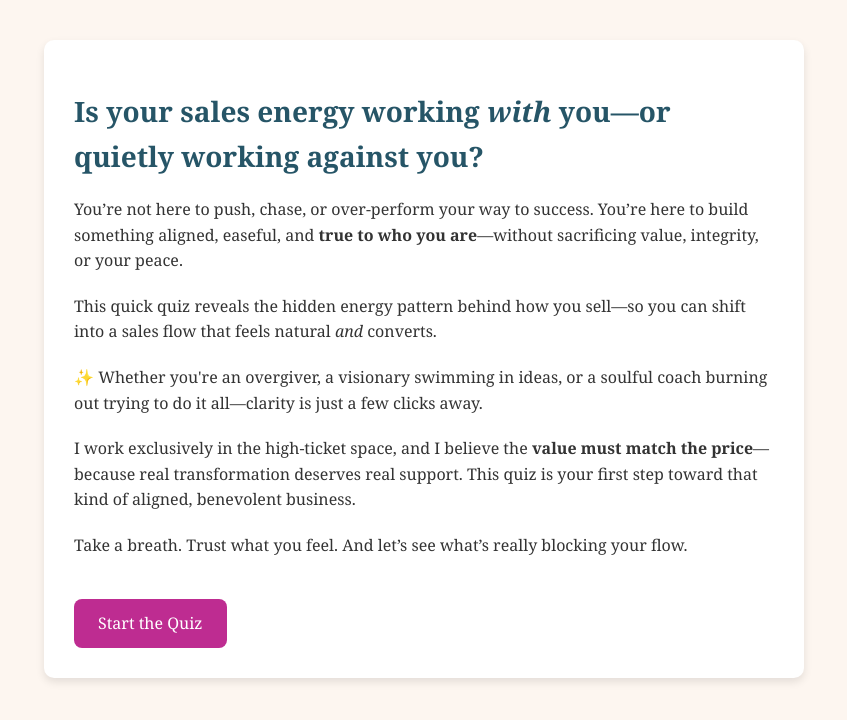
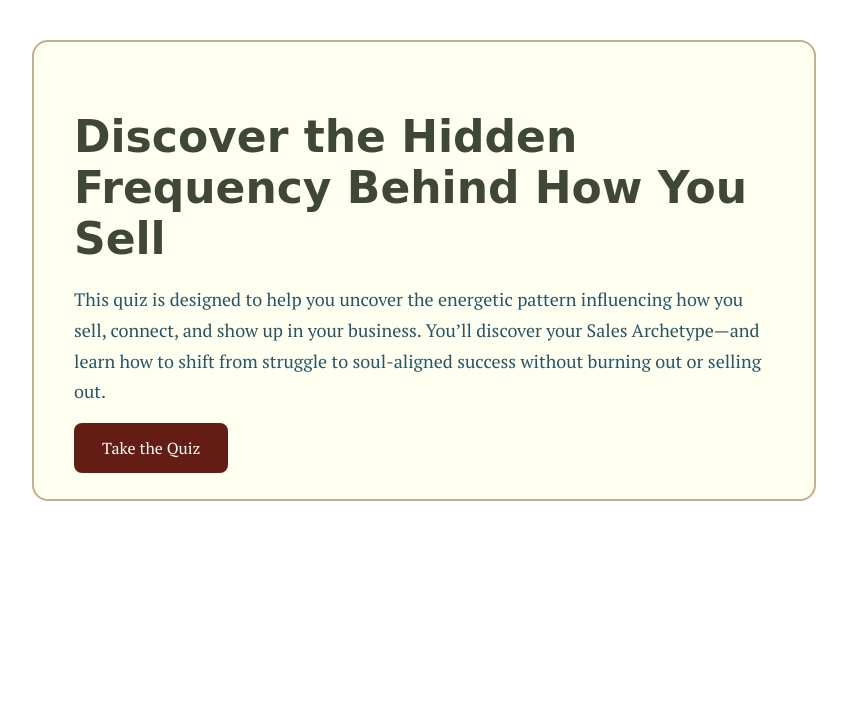
Before and after one commit to mocolatte/authentic-sales-quiz, a plain HTML site: page index.html in a window 1280 px wide. Shown: the whole page, without its empty margins (216-1063 px from the left). Drawn offline with Linux system fonts and the light colour scheme; a web font is replaced by a local one.

Commit message:
Update index.html

```diff
--- a/index.html
+++ b/index.html
@@ -2,57 +2,56 @@
 <html lang="en">
 <head>
   <meta charset="UTF-8">
-    <title>Welcome to the Aligned Sales Flow™ Quiz</title>
+  <title>Discover the Hidden Frequency Behind How You Sell</title>
+  <link href="https://fonts.googleapis.com/css2?family=PT+Serif&family=Windsong&display=swap" rel="stylesheet">
   <style>
     body {
-            font-family: 'Georgia', serif;
-            background-color: #fdf6f0;
-            color: #333;
+      background-color: #ffffff;
+      font-family: 'PT Serif', serif;
+      color: #3e4738;
       margin: 0;
       padding: 40px;
-            line-height: 1.6;
     }
     .container {
       max-width: 700px;
       margin: auto;
-            background-color: #fff;
-            padding: 30px;
-            border-radius: 10px;
-            box-shadow: 0 4px 8px rgba(0,0,0,0.1);
+      background-color: #fffff0;
+      padding: 40px;
+      border: 2px solid #c4ad91;
+      border-radius: 16px;
     }
     h1 {
-            color: #265567;
-            font-size: 28px;
+      font-family: 'Windsong', cursive;
+      font-size: 44px;
+      color: #3e4738;
+      margin-bottom: 20px;
     }
     p {
-            margin-bottom: 20px;
+      font-size: 18px;
+      color: #265567;
+      margin-bottom: 30px;
+      line-height: 1.7;
     }
     .cta-button {
-            background-color: #BE2C91;
-            color: white;
-            padding: 12px 24px;
-            border: none;
-            border-radius: 8px;
+      background-color: #631d14;
+      color: #ffffff;
+      padding: 14px 28px;
       font-size: 16px;
       text-decoration: none;
+      border-radius: 8px;
+      border: none;
       cursor: pointer;
-            display: inline-block;
-            margin-top: 20px;
     }
     .cta-button:hover {
-            background-color: #a4257c;
+      background-color: #4a1510;
     }
   </style>
 </head>
 <body>
   <div class="container">
-        <h1>Is your sales energy working <em>with</em> you—or quietly working against you?</h1>
-        <p>You’re not here to push, chase, or over-perform your way to success. You’re here to build something aligned, easeful, and <strong>true to who you are</strong>—without sacrificing value, integrity, or your peace.</p>
-        <p>This quick quiz reveals the hidden energy pattern behind how you sell—so you can shift into a sales flow that feels natural <em>and</em> converts.</p>
-        <p>✨ Whether you're an overgiver, a visionary swimming in ideas, or a soulful coach burning out trying to do it all—clarity is just a few clicks away.</p>
-        <p>I work exclusively in the high-ticket space, and I believe the <strong>value must match the price</strong>—because real transformation deserves real support. This quiz is your first step toward that kind of aligned, benevolent business.</p>
-        <p>Take a breath. Trust what you feel. And let’s see what’s really blocking your flow.</p>
-        <a href="quiz.html" class="cta-button">Start the Quiz</a>
+    <h1>Discover the Hidden Frequency Behind How You Sell</h1>
+    <p>This quiz is designed to help you uncover the energetic pattern influencing how you sell, connect, and show up in your business. You’ll discover your Sales Archetype—and learn how to shift from struggle to soul-aligned success without burning out or selling out.</p>
+    <a class="cta-button" href="quiz.html">Take the Quiz</a>
   </div>
 </body>
 </html>
```
Lines whose indentation alone changed are shown as unchanged.
